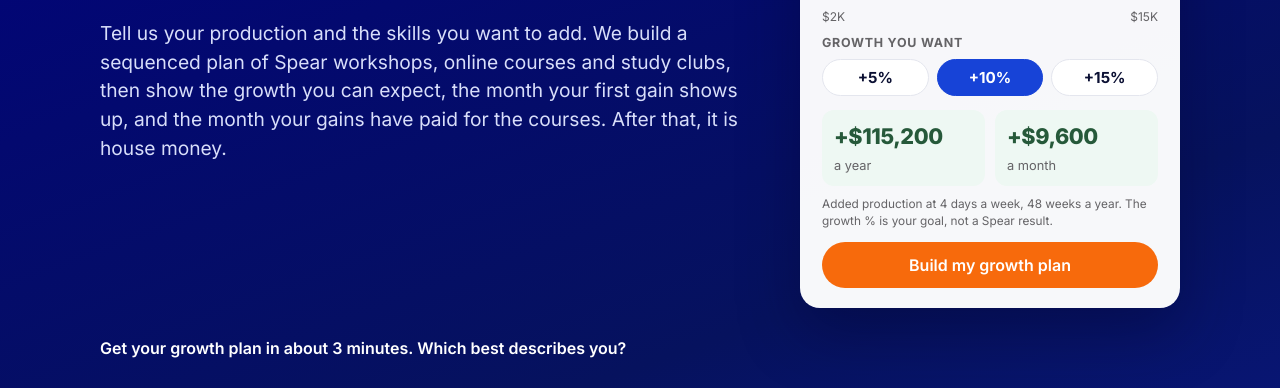
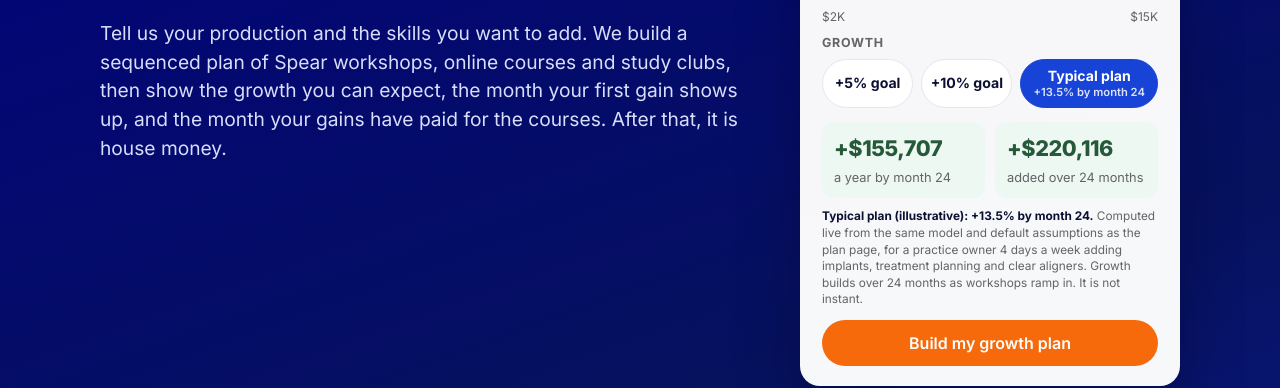
Before and after one commit to roshanpparikh/spear-growth-accelerator, a plain HTML site: page index.html in a window 1280 px wide. Shown: the part 412-800 px from the top of the page. Drawn offline with Linux system fonts and the light colour scheme.

Commit message:
Calculator: model-based Typical plan option, drop +15%; video: Dr. Rachel Day workshop testimonial

```diff
--- a/app.js
+++ b/app.js
@@ -119,10 +119,18 @@ function landing() {
   ${videoSection()}`;
   bindCalc(); bindVideo();
   app.querySelectorAll("[data-role]").forEach(b => b.onclick = () => { S = Object.assign(fresh(), { role: b.dataset.role, roleVia: "card" }); S.showDso = S.role === "dso"; if (S.role === "early" && !S.years) S.years = "0-2"; save(); go("#/step/1"); });
-  $("#demo").onclick = () => { S = Object.assign(fresh(), { role:"owner", metric:"day", value:"6000", days:4, hygShare:0.3, target:7200, years:"6-10", love:["cos","tp"], master:["imp","tp","clr"], pace:1, block:4, roleVia:"card" }); save(); go("#/building"); };
+  $("#demo").onclick = () => { S = Object.assign(fresh(), TYPICAL, { value:"6000", target:7200, roleVia:"card" }); save(); go("#/building"); };
 }
 /* ---------- hero calculator ---------- */
-const CALC = { v: 6000, g: 0.10 };
+// Default owner profile: the same profile as "See a sample growth plan". The "Typical plan" option runs the real model on it.
+const TYPICAL = { role:"owner", metric:"day", days:4, hygShare:0.3, years:"6-10", love:["cos","tp"], master:["imp","tp","clr"], pace:1, block:4 };
+const CALC = { v: 6000, g: "typ" };
+function typicalRun(v){
+  const saved = S;
+  try { S = Object.assign(fresh(), TYPICAL, { value: String(v), target: v*1.2 }); const R = project(); let c = 0; R.months.forEach(x => c += x.prod);
+    return { lift: R.last.lift, perYear: (R.last.daily - v)*S.days*S.A.weeks, cum: c, daily: R.last.daily, H: R.plan.H }; }
+  finally { S = saved; }
+}
 function calcCard(){
   return `<div class="calc" id="calc" aria-label="Quick growth check">
     <div class="calc-h"><b>Quick growth check</b><span class="tag tag-assume">Illustrative</span></div>
@@ -130,27 +138,46 @@ function calcCard(){
     <div class="calc-v" id="calcV">${money(CALC.v)}<small>/day</small></div>
     <input id="calcR" class="range" type="range" min="2000" max="15000" step="250" value="${CALC.v}" aria-label="Production per day">
     <div class="calc-scale"><span>$2K</span><span>$15K</span></div>
-    <div class="calc-l">Growth you want</div>
-    <div class="chipset" role="radiogroup" aria-label="Growth percent">${[0.05,0.10,0.15].map(g=>`<button role="radio" aria-checked="${g===CALC.g}" class="${g===CALC.g?"on":""}" data-g="${g}">+${Math.round(g*100)}%</button>`).join("")}</div>
-    <div class="calc-out"><div><b id="calcY"></b><span>a year</span></div><div><b id="calcM"></b><span>a month</span></div></div>
-    <p class="calc-note">Added production at 4 days a week, 48 weeks a year. The growth % is your goal, not a Spear result.</p>
+    <div class="calc-l">Growth</div>
+    <div class="chipset" role="radiogroup" aria-label="Growth option">
+      <button role="radio" data-g="0.05">+5% goal</button><button role="radio" data-g="0.1">+10% goal</button><button role="radio" class="typ" data-g="typ">Typical plan<small id="calcTypPct"></small></button></div>
+    <div class="calc-out"><div><b id="calcY"></b><span id="calcYl"></span></div><div><b id="calcM"></b><span id="calcMl"></span></div></div>
+    <p class="calc-note" id="calcNote"></p>
     <button class="btn btn-orange calc-go" id="calcGo">Build my growth plan</button>
   </div>`;
 }
 function bindCalc(){
-  const days = 4, weeks = D.defaults.weeks;
-  const upd = () => { const yr = CALC.v*CALC.g*days*weeks; $("#calcV").innerHTML = money(CALC.v)+"<small>/day</small>"; $("#calcY").textContent = "+"+money(yr); $("#calcM").textContent = "+"+money(yr/12); };
+  const days = TYPICAL.days, weeks = D.defaults.weeks;
+  const upd = () => {
+    const T = typicalRun(CALC.v);
+    $("#calcV").innerHTML = money(CALC.v)+"<small>/day</small>";
+    $("#calcTypPct").textContent = "+"+pct(T.lift)+" by month "+T.H;
+    app.querySelectorAll("[data-g]").forEach(x => { const on = x.dataset.g === String(CALC.g); x.classList.toggle("on", on); x.setAttribute("aria-checked", on); });
+    if (CALC.g === "typ") {
+      $("#calcY").textContent = "+"+money(T.perYear); $("#calcYl").textContent = "a year by month "+T.H;
+      $("#calcM").textContent = "+"+money(T.cum); $("#calcMl").textContent = "added over "+T.H+" months";
+      $("#calcNote").innerHTML = `<b>Typical plan (illustrative): +${pct(T.lift)} by month ${T.H}.</b> Computed live from the same model and default assumptions as the plan page, for a practice owner 4 days a week adding implants, treatment planning and clear aligners. Growth builds over ${T.H} months as workshops ramp in. It is not instant.`;
+    } else {
+      const g = +CALC.g, tgt = Math.round(CALC.v*(1+g)/50)*50, yr = (tgt - CALC.v)*days*weeks;
+      $("#calcY").textContent = "+"+money(yr); $("#calcYl").textContent = "a year once you reach it";
+      $("#calcM").textContent = "+"+money(yr/12); $("#calcMl").textContent = "a month at that level";
+      $("#calcNote").innerHTML = `<b>A goal, not a projection.</b> At 4 days a week, 48 weeks a year. Your plan page shows whether and when the model gets you to +${Math.round(g*100)}% within ${T.H} months. The typical plan projects +${pct(T.lift)} by month ${T.H}.`;
+    }
+  };
   $("#calcR").oninput = e => { CALC.v = +e.target.value; upd(); };
-  app.querySelectorAll("[data-g]").forEach(b => b.onclick = () => { CALC.g = +b.dataset.g; app.querySelectorAll("[data-g]").forEach(x => { x.classList.toggle("on", x===b); x.setAttribute("aria-checked", x===b); }); upd(); });
-  $("#calcGo").onclick = () => { S = Object.assign(fresh(), { metric:"day", value: String(CALC.v), days, target: Math.round(CALC.v*(1+CALC.g)/50)*50, roleVia:"calc" }); save(); go("#/step/1"); };
+  app.querySelectorAll("[data-g]").forEach(b => b.onclick = () => { CALC.g = b.dataset.g === "typ" ? "typ" : +b.dataset.g; upd(); });
+  $("#calcGo").onclick = () => {
+    const T = typicalRun(CALC.v);
+    const target = CALC.g === "typ" ? Math.floor(T.daily/50)*50 : Math.round(CALC.v*(1+CALC.g)/50)*50;
+    S = Object.assign(fresh(), { metric:"day", value: String(CALC.v), days, target, roleVia:"calc" }); save(); go("#/step/1"); };
   upd();
 }
 /* ---------- video testimonial ---------- */
 function videoSection(){
   const v = D.video;
   return `<section class="section video-sec" id="video"><div class="wrap"><div class="vgrid">
-    <div><span class="eyebrow" style="color:var(--blue)">Member story on video</span><h2>Hear it from a Spear member</h2>
-      <p class="muted">${esc(v.who)}, ${esc(v.org)}, on growing his practice with ${esc(v.product)}.</p>
+    <div><span class="eyebrow" style="color:var(--blue)">Member story on video</span><h2>Inside a Spear workshop, from a member</h2>
+      <p class="muted">${esc(v.about)}</p>
       <blockquote class="vquote">“${esc(v.desc)}”</blockquote>
       <p class="vsrc"><span class="tag tag-real">Official Spear video</span> Quote from the video description on <a href="${v.channel}" target="_blank" rel="noopener">Spear Education's YouTube channel</a> (<a href="${v.playlist}" target="_blank" rel="noopener">Member Testimonials</a> playlist), published ${esc(v.published)}. <a href="${v.url}" target="_blank" rel="noopener">Watch on YouTube</a>.</p></div>
     <div class="vframe" id="vframe"><button class="vplay" id="vplay" aria-label="Play video: ${esc(v.title)}"><img src="${v.thumb}" alt="" width="960" height="540" loading="lazy"><span class="vbtn" aria-hidden="true"><svg viewBox="0 0 24 24" width="30" height="30"><path d="M8 5v14l11-7z" fill="#fff"/></svg></span><span class="vcap">${esc(v.title)} · Spear Education</span></button></div>
@@ -448,7 +475,7 @@ function planPage(){
   <section class="planhero"><div class="wrap">
     ${growthMotif("plan")}<span class="eyebrow">${isDso()?"Spear Growth Accelerator · per associate · group roll-up below":"Your Spear Growth Accelerator plan"}</span>
     <h1>Your first gain in <mark>month ${R.firstGain||"-"}</mark>. ${R.payback?`Paid back by <mark>month ${R.payback}</mark>.`:`Paid back <mark>after month ${R.plan.H}</mark> at these assumptions.`}</h1>
-    <p style="color:#d8defa;max-width:780px">Projected growth: +${pct(R.y1.lift)} by month 12 and +${pct(R.last.lift)} by month ${R.plan.H}. ${R.hit ? `You reach your ${money(S.target)}/day goal in month ${R.hit}.` : `That is short of your ${money(S.target)}/day goal.`} ${R.plan.items.length} hands-on workshops in ${R.plan.B}-month blocks, online courses between trips${t.t.studyClubs?", and a study club to make it stick":""}. Every month comes from your inputs and <a href="#" data-open style="color:var(--mint)">illustrative assumptions you can edit</a>.</p>
+    <p style="color:#d8defa;max-width:780px">Projected growth: +${pct(R.y1.lift)} by month 12 and +${pct(R.last.lift)} by month ${R.plan.H}, worth <span id="runRate">+${money((R.last.daily-d)*S.days*S.A.weeks)}</span> a year at that level. ${R.hit ? `You reach your ${money(S.target)}/day goal in month ${R.hit}.` : `That is short of your ${money(S.target)}/day goal.`} ${R.plan.items.length} hands-on workshops in ${R.plan.B}-month blocks, online courses between trips${t.t.studyClubs?", and a study club to make it stick":""}. Every month comes from your inputs and <a href="#" data-open style="color:var(--mint)">illustrative assumptions you can edit</a>.</p>
     <div class="chips">${SHARED?`<span class="chip chip-shared">Shared prescription</span>`:""}<span class="chip">${ROLE[S.role]}</span><span class="chip">Baseline ${money(d)}/day</span><span class="chip">Goal ${money(S.target)}/day (+${pct(R.targetLift)})</span><span class="chip">${S.days} days/wk</span><span class="chip">Adding: ${S.master.map(i=>AREA[i].label).join(", ")}</span></div>
   </div></section>
   <div class="wrap">
--- a/data.js
+++ b/data.js
@@ -37,9 +37,10 @@ window.SP_DATA = {
     { id: "burns", q: "Facially Generated Treatment Planning has totally transformed my practice.", who: "Dr. Jill Burns", org: "West Main Family Dental, Indiana", src: "https://www.speareducation.com/", for: ["owner", "associate"] }
   ],
   // Official Spear YouTube channel (linked from speareducation.com), "Member Testimonials" playlist. Verified Oct 9, 2026.
-  video: { id: "XcwDy82VshA", title: "Dr. Bob Conte's Testimonial, Reach Your Practice Growth Goals", who: "Dr. Bob Conte", org: "Westshore Dental Associates", published: "April 1, 2023", product: "Spear Practice Solutions (SPS)",
-    desc: "After focusing on just a few key areas of the practice, Dr. Conte saw a solid 20% growth in his first year with SPS.",
-    url: "https://www.youtube.com/watch?v=XcwDy82VshA", channel: "https://www.youtube.com/user/SpearEducation", playlist: "https://www.youtube.com/playlist?list=PLqWVYpoCgxcegN2TdL0I_K_IKySrmIPNj", thumb: "assets/people/video-conte-thumb.jpg" },
+  video: { id: "RlId6JVMNFk", title: "Unlock the Power of Focused Treatment Planning: A Testimonial by Dr. Rachel Day, D.D.S.", who: "Dr. Rachel Day, DDS", published: "December 14, 2023",
+    about: "Dr. Rachel Day, DDS, on the Treatment Planning with Confidence hands-on workshop at Spear's Scottsdale campus. It is the same workshop that anchors most plans built here.",
+    desc: "Despite the rigors, Dr. Day describes her visits to Spear’s Scottsdale campus as rejuvenating vacations, emphasizing the indispensable resource the workshop has become for overcoming common challenges in treatment planning.",
+    url: "https://www.youtube.com/watch?v=RlId6JVMNFk", channel: "https://www.youtube.com/user/SpearEducation", playlist: "https://www.youtube.com/playlist?list=PLqWVYpoCgxcegN2TdL0I_K_IKySrmIPNj", thumb: "assets/people/video-day-thumb.jpg" },
   // Real, verifiable facts used on the landing page
   facts: [
     { k: "700+", v: "Study Clubs" },
--- a/styles.css
+++ b/styles.css
@@ -325,3 +325,9 @@ svg.anim.in .fade{opacity:1;transition:opacity .6s ease 1.1s}
   @page{margin:12mm}
   *{-webkit-print-color-adjust:exact;print-color-adjust:exact}
 }
+/* v3 calculator options */
+.chipset button{padding:8px 6px;font-size:.88rem;line-height:1.15}
+.chipset button.typ{flex:1.6}
+.chipset button small{display:block;font-size:.7rem;font-weight:600;opacity:.85;margin-top:2px}
+.calc-note b{color:var(--ink)}
+@media (max-width:560px){.chipset{gap:6px}.chipset button{font-size:.8rem;padding:8px 4px}.chipset button.typ{flex:1.8}}
```
Also changed, not shown: assets/people/video-conte-thumb.jpg (deleted), assets/people/video-day-thumb.jpg (added), 1 other file.
